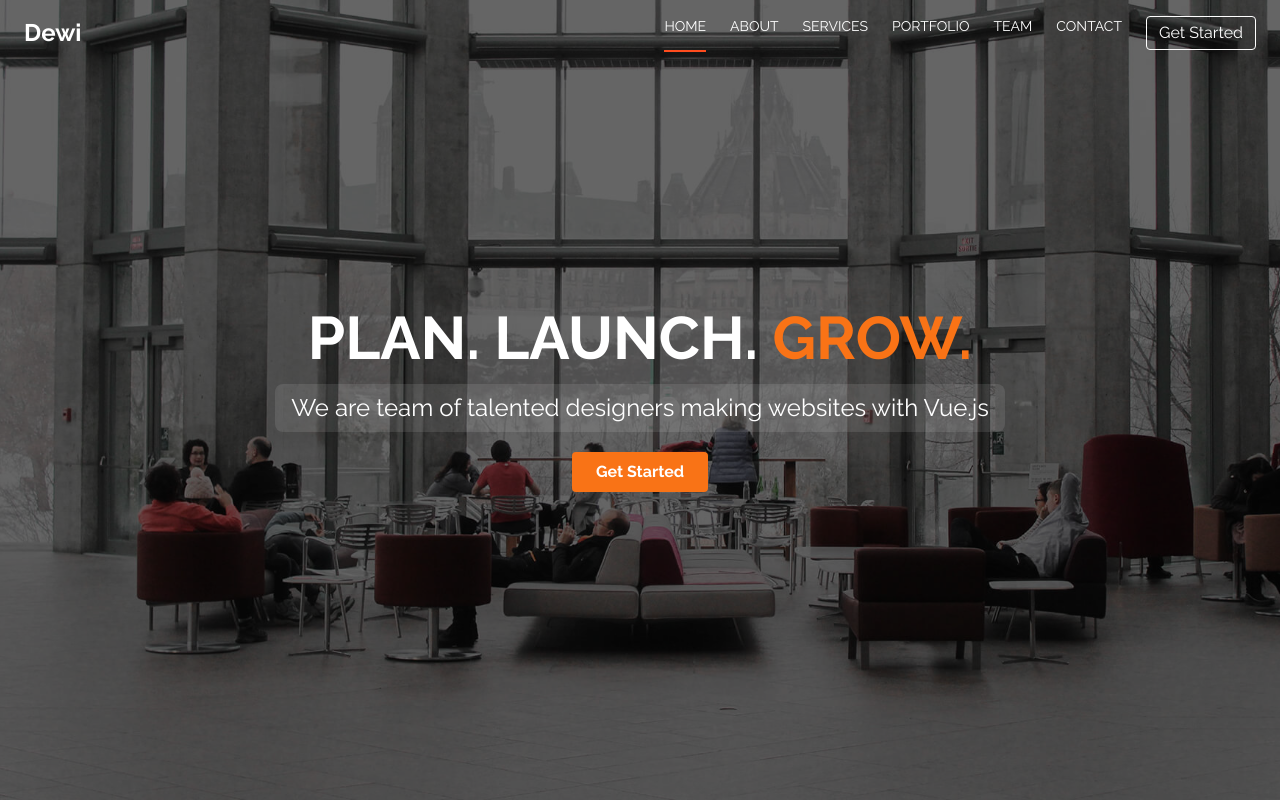
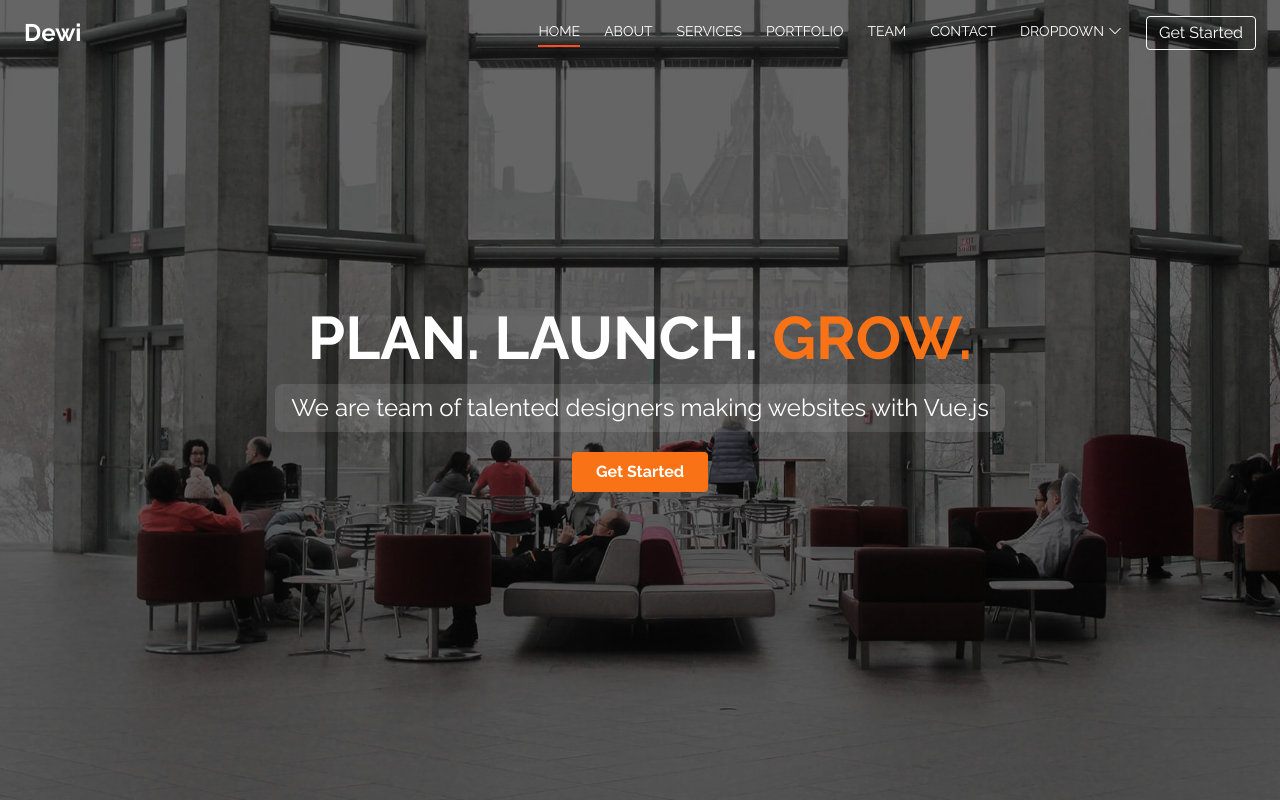
Before and after one commit to Hemanth0250/assessment_project, a Nuxt app in the folder websitefe/: page / in a window 1280 px wide. Shown: the top 800 px of the page. Built offline with nearby package versions, Linux system fonts and the light colour scheme.

Commit message:
changed navbar.vue

```diff
--- a/websitefe/components/Navbar.vue
+++ b/websitefe/components/Navbar.vue
@@ -1,7 +1,7 @@
 <template>
   <nav
     :class="[
-      'l-xl w-full z-50 transition-all duration-300 ',
+      'l-xl w-full z-50 transition-all duration-300',
       isSticky ? 'fixed top-0 bg-black/80 backdrop-blur' : 'absolute top-0 bg-transparent'
     ]"
   >
@@ -18,13 +18,29 @@
       </button>
 
       <!-- Desktop Nav -->
-      <div class="hidden gap-6 md:flex">
+      <div class="items-center hidden gap-6 md:flex">
         <NuxtLink to="#hero" class="nav-link" :class="{ active: activeSection === 'home' }" @click="scrollToTop">Home</NuxtLink>
         <a href="#about" class="nav-link" :class="{ active: activeSection === 'about' }">About</a>
         <a href="#services" class="nav-link" :class="{ active: activeSection === 'services' }">Services</a>
         <a href="#portfolio" class="nav-link" :class="{ active: activeSection === 'portfolio' }">Portfolio</a>
         <NuxtLink to="#team" class="nav-link" :class="{ active: activeSection === 'team' }">Team</NuxtLink>
         <NuxtLink to="#contact" class="nav-link" :class="{ active: activeSection === 'contact' }">Contact</NuxtLink>
+
+        <!-- Desktop Dropdown -->
+        <div class="relative group">
+          <button class="flex items-center gap-1 nav-link">
+            Dropdown
+            <i class="bi bi-chevron-down"></i>
+          </button>
+          <ul
+            class="absolute hidden w-40 mt-2 text-black bg-white rounded shadow-lg group-hover:block"
+          >
+            <li><a href="#option1" class="block px-4 py-2 hover:bg-gray-200">Option 1</a></li>
+            <li><a href="#option2" class="block px-4 py-2 hover:bg-gray-200">Option 2</a></li>
+            <li><a href="#option3" class="block px-4 py-2 hover:bg-gray-200">Option 3</a></li>
+          </ul>
+        </div>
+
         <NuxtLink to="https://www.youtube.com/" class="px-3 py-1 border border-white rounded hover:bg-orange-500 hover:text-black hover:border-orange-500">Get Started</NuxtLink>
       </div>
     </div>
@@ -39,6 +55,20 @@
           <li><NuxtLink to="#portfolio" class="block" :class="{ active: activeSection === 'portfolio' }" @click="handleMobileNav">Portfolio</NuxtLink></li>
           <li><NuxtLink to="#team" class="block" :class="{ active: activeSection === 'team' }" @click="handleMobileNav">Team</NuxtLink></li>
           <li><NuxtLink to="#contact" class="block" :class="{ active: activeSection === 'contact' }" @click="handleMobileNav">Contact</NuxtLink></li>
+
+          <!-- Mobile Dropdown -->
+          <li>
+            <button @click="toggleDropdown" class="flex items-center justify-between w-full">
+              Dropdown
+              <i :class="['bi', isDropdownOpen ? 'bi-chevron-up' : 'bi-chevron-down']"></i>
+            </button>
+            <ul v-show="isDropdownOpen" class="mt-2 ml-4 space-y-2 text-sm">
+              <li><a href="#option1" class="block" @click="handleMobileNav">Option 1</a></li>
+              <li><a href="#option2" class="block" @click="handleMobileNav">Option 2</a></li>
+              <li><a href="#option3" class="block" @click="handleMobileNav">Option 3</a></li>
+            </ul>
+          </li>
+
           <li>
             <NuxtLink to="https://www.youtube.com/" class="block px-4 py-1 border border-white rounded hover:bg-white hover:text-black" @click="handleMobileNav">
               Get Started
@@ -66,13 +96,19 @@ import { ref, onMounted, onUnmounted } from 'vue'
 
 const isSticky = ref(false)
 const isMenuOpen = ref(false)
+const isDropdownOpen = ref(false)
 const activeSection = ref('home')
 
 const toggleMenu = () => {
   isMenuOpen.value = !isMenuOpen.value
+  if (!isMenuOpen.value) isDropdownOpen.value = false
 }
 const closeMenu = () => {
   isMenuOpen.value = false
+  isDropdownOpen.value = false
+}
+const toggleDropdown = () => {
+  isDropdownOpen.value = !isDropdownOpen.value
 }
 const scrollToTop = () => {
   window.scrollTo({ top: 0, behavior: 'smooth' })
```
